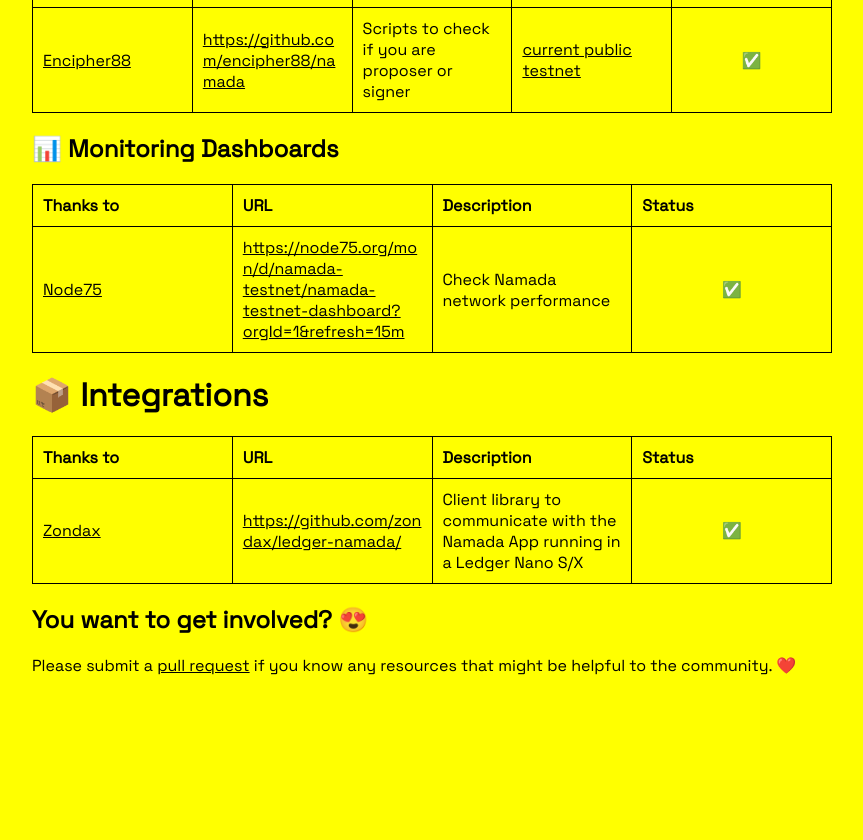
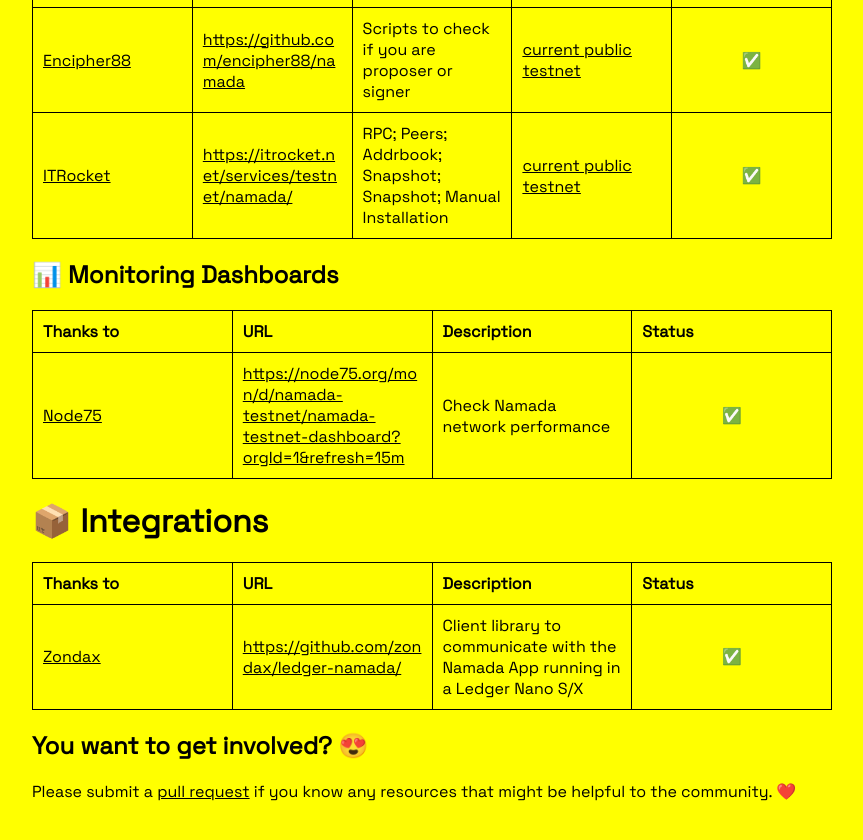
Before and after one commit to MELLIFERA-Labs/namada-awesome, a plain HTML site: page docs/index.html in a window 1280 px wide. Shown: the part 4316-5156 px from the top of the page, without its empty margins (208-1071 px from the left). Before the commit the page ends 5048 px from the top, so only its background shows below. Drawn offline with Linux system fonts and the light colour scheme.

Commit message:
docs: generate index.html

```diff
--- a/docs/index.html
+++ b/docs/index.html
@@ -317,6 +317,13 @@
 <td style="text-align:left" col="Network"><a href="https://namadaexplorer.com/">current public testnet</a></td>
 <td style="text-align:left" col="Status">✅</td>
 </tr>
+<tr>
+<td style="text-align:left" col="Thanks to"><a href="https://itrocket.net/">ITRocket</a></td>
+<td style="text-align:left" col="URL"><a href="https://itrocket.net/services/testnet/namada/">https://itrocket.net/services/testnet/namada/</a></td>
+<td style="text-align:left" col="Description">RPC; Peers; Addrbook; Snapshot; Snapshot; Manual Installation</td>
+<td style="text-align:left" col="Network"><a href="https://namadaexplorer.com/">current public testnet</a></td>
+<td style="text-align:left" col="Status">✅</td>
+</tr>
 </tbody>
 </table>
 <h2>📊 Monitoring Dashboards</h2>
```
